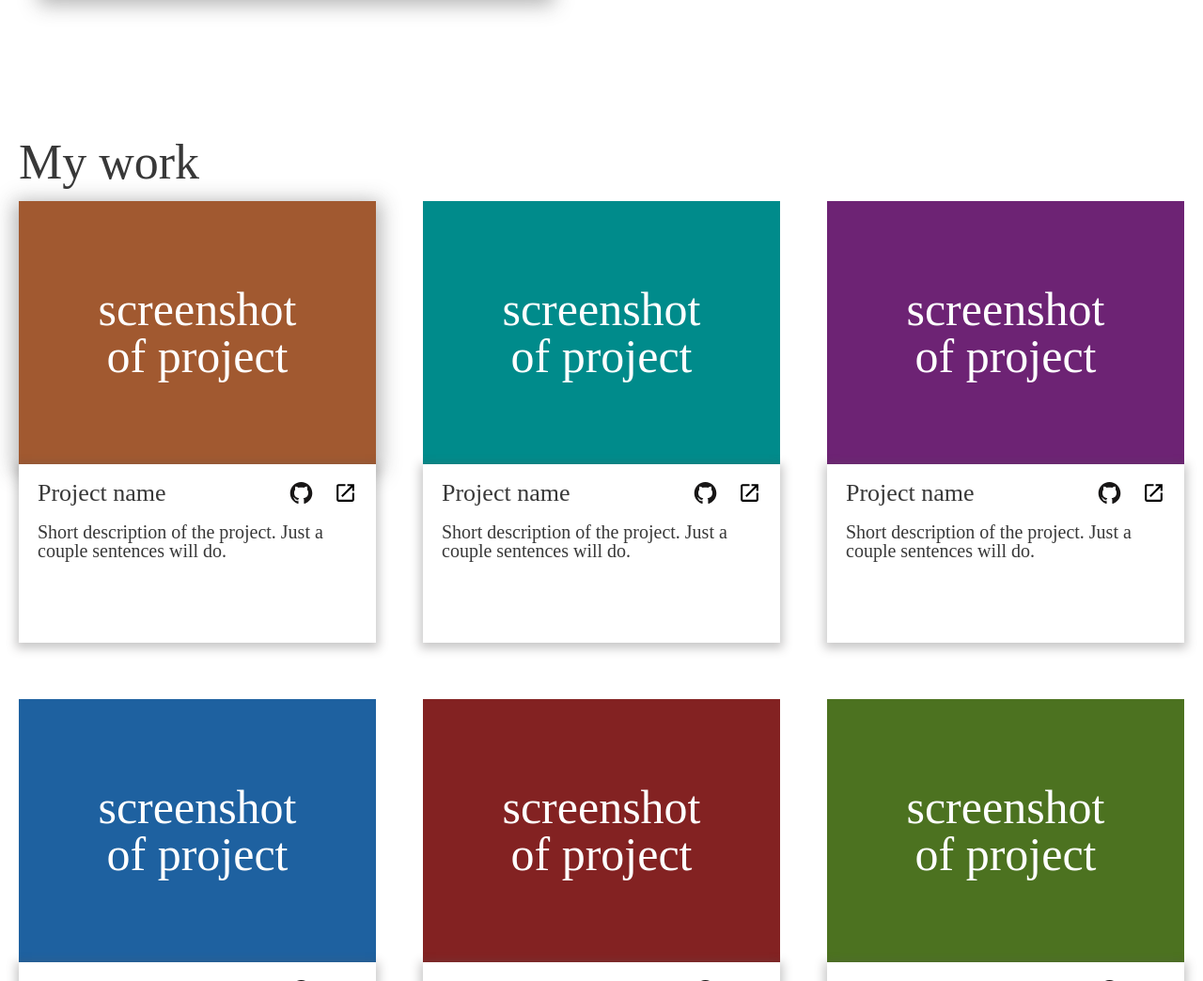
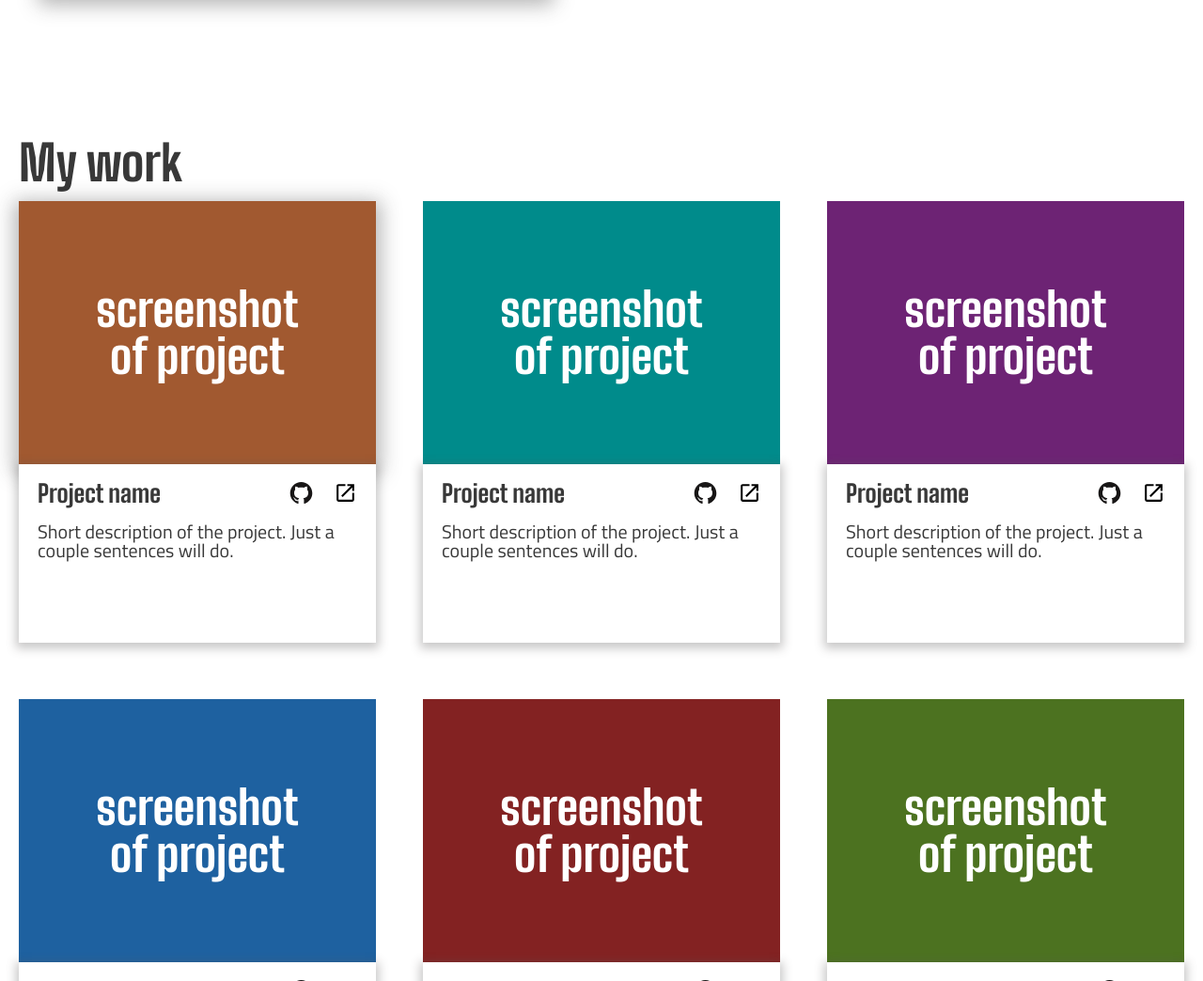
Before and after one commit to sub-pr1me/Project-Homepage, a website built with webpack: page src/template.html in a window 1280 px wide. Shown: the part 680-1724 px from the top of the page at 94% size. Built offline with nearby package versions, Linux system fonts and the light colour scheme.

Commit message:
style: add custom fonts

```diff
--- a/src/styles.css
+++ b/src/styles.css
@@ -48,9 +48,23 @@ table {
 
 /* //////////////////////////////////////////////////////// */
 
-/* * {
-	outline: rgb(70, 31, 241) 1px solid;
-} */
+@font-face {
+	font-family: titillium;
+	src: url(fonts/TitilliumWeb-Regular.ttf);
+}
+
+@font-face {
+	font-family: bigshoulders;
+	src: url(fonts/BigShoulders_24pt-Bold.ttf);
+}
+
+body * {
+	font-family: titillium;
+}
+
+body .big_font {
+	font-family: bigshoulders;
+}
 
 .c1{
 	background-color: rgb(161, 89, 48);
--- a/src/template.html
+++ b/src/template.html
@@ -15,12 +15,12 @@
                     <source srcset="img/tab_top.jpg" media="(min-width: 600px)">
                     <source srcset="img/des_top.jpg" media="(min-width: 1200px)">
                     <img class="low_shadow" src="img/mob_top.jpg" alt="Capybara portrait">
-                    <div class="inner_name light_text">Ashley Williams</div>
+                    <div class="inner_name light_text big_font">Ashley Williams</div>
                 </picture>
 
-                <div class="name light_text">Ashley Williams</div>
+                <div class="name light_text big_font">Ashley Williams</div>
                 <div class="info shadow">
-                    <h1 class="dark_text">About me</h1>
+                    <h1 class="dark_text big_font">About me</h1>
                     <p class="dark_text">Lorem ipsum dolor sit amet, consectetur adipiscing elit,
                        sed do eiusmod tempor incididunt ut labore et dolore magna aliqua.
                        Ut enim ad minim veniam, quis nostrud exercitation ullamco laboris
@@ -44,13 +44,13 @@
         </header>
         <main>
             <div class="main_content">
-                <h2 class="dark_text">My work</h2>
+                <h2 class="dark_text big_font">My work</h2>
                 <div class="projects_container">
                     <div class="project">
-                        <div class="project_pic light_text low_shadow c1">screenshot <br> of project</div>
+                        <div class="project_pic light_text low_shadow big_font c1">screenshot <br> of project</div>
                         <div class="project_info shadow">
                             <div class="project_header">
-                                <div class="project_name dark_text">Project name</div>
+                                <div class="project_name dark_text big_font">Project name</div>
                                 <div class="project_icons">
                                     <img class="git" src="icons/github-original.svg" alt="Github">
                                     <img class="external" src="icons/open-in-new.svg" alt="Ecternal link">
@@ -60,10 +60,10 @@
                         </div>
                     </div>
                     <div class="project">
-                        <div class="project_pic light_text c2">screenshot <br> of project</div>
+                        <div class="project_pic light_text big_font c2">screenshot <br> of project</div>
                         <div class="project_info shadow">
                             <div class="project_header">
-                                <div class="project_name dark_text">Project name</div>
+                                <div class="project_name dark_text big_font">Project name</div>
                                 <div class="project_icons">
                                     <img class="git" src="icons/github-original.svg" alt="Github">
                                     <img class="external" src="icons/open-in-new.svg" alt="Ecternal link">
@@ -73,10 +73,10 @@
                         </div>
                     </div>
                     <div class="project">
-                        <div class="project_pic light_text c3">screenshot <br> of project</div>
+                        <div class="project_pic light_text big_font c3">screenshot <br> of project</div>
                         <div class="project_info shadow">
                             <div class="project_header">
-                                <div class="project_name dark_text">Project name</div>
+                                <div class="project_name dark_text big_font">Project name</div>
                                 <div class="project_icons">
                                     <img class="git" src="icons/github-original.svg" alt="Github">
                                     <img class="external" src="icons/open-in-new.svg" alt="Ecternal link">
@@ -86,10 +86,10 @@
                         </div>
                     </div>
                     <div class="project">
-                        <div class="project_pic light_text c4">screenshot <br> of project</div>
+                        <div class="project_pic light_text big_font c4">screenshot <br> of project</div>
                         <div class="project_info shadow">
                             <div class="project_header">
-                                <div class="project_name dark_text">Project name</div>
+                                <div class="project_name dark_text big_font">Project name</div>
                                 <div class="project_icons">
                                     <img class="git" src="icons/github-original.svg" alt="Github">
                                     <img class="external" src="icons/open-in-new.svg" alt="Ecternal link">
@@ -99,10 +99,10 @@
                         </div>
                     </div>
                     <div class="project">
-                        <div class="project_pic light_text c5">screenshot <br> of project</div>
+                        <div class="project_pic light_text big_font c5">screenshot <br> of project</div>
                         <div class="project_info shadow">
                             <div class="project_header">
-                                <div class="project_name dark_text">Project name</div>
+                                <div class="project_name dark_text big_font">Project name</div>
                                 <div class="project_icons">
                                     <img class="git" src="icons/github-original.svg" alt="Github">
                                     <img class="external" src="icons/open-in-new.svg" alt="Ecternal link">
@@ -112,10 +112,10 @@
                         </div>
                     </div>
                     <div class="project">
-                        <div class="project_pic light_text c6">screenshot <br> of project</div>
+                        <div class="project_pic light_text big_font c6">screenshot <br> of project</div>
                         <div class="project_info shadow">
                             <div class="project_header">
-                                <div class="project_name dark_text">Project name</div>
+                                <div class="project_name dark_text big_font">Project name</div>
                                 <div class="project_icons">
                                     <img class="git" src="icons/github-original.svg" alt="Github">
                                     <img class="external" src="icons/open-in-new.svg" alt="Ecternal link">
@@ -130,7 +130,7 @@
         <footer>
             <div class="footer_content">
                 <div class="footer_text">
-                    <h3 class="light_text">Contact me</h3>
+                    <h3 class="light_text big_font">Contact me</h3>
                     <div class="footer_paragraph light_text">Please get in touch if you think our work could be mutually beneficial!</div>
 
                     <div class="address light_text">1234 Random Road<br>Random Town, California 12345</div>
```
